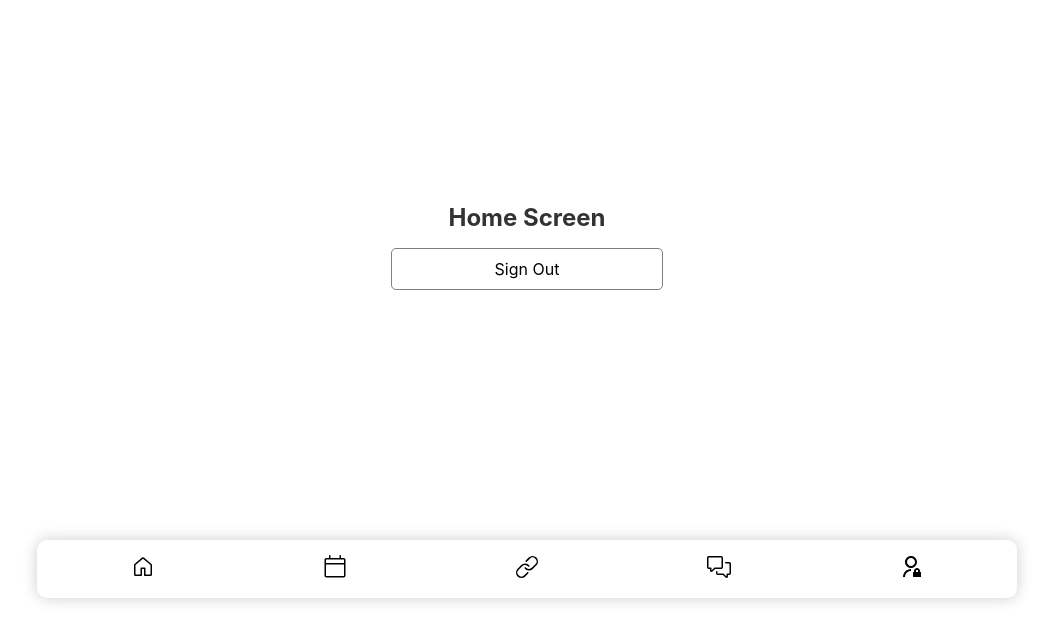
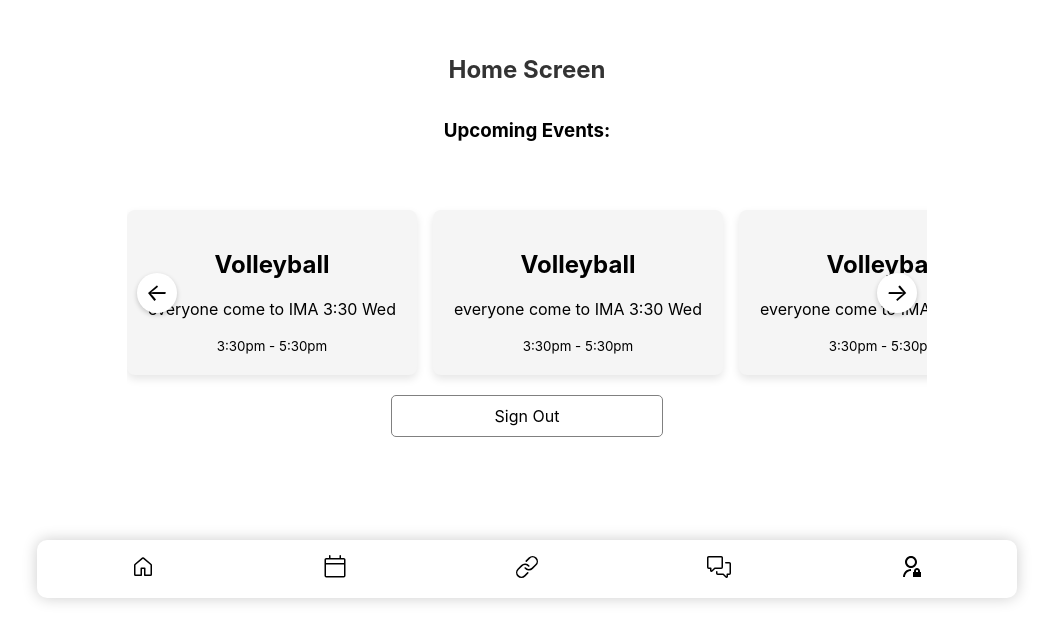
Before and after one commit to Kingdom-Coders/aaiv-app, a React (Create React App) app in the folder frontend/: page /home in a window 1280 px wide. Shown: the part 162-800 px from the top of the page, without its empty margins (113-1166 px from the left). Built offline with nearby package versions, Linux system fonts and the light colour scheme; sample sign-in values are in the browser's storage.

Commit message:
Upcoming Events

```diff
--- a/frontend/src/screens/Home/Home.css
+++ b/frontend/src/screens/Home/Home.css
@@ -26,3 +26,60 @@
   font-size: 24px;
   color: #333;
 }
+
+.wrapper {
+  position: relative;
+  overflow: hidden;
+  margin-top: 30px;
+  width: 100%;
+  max-width: 800px;
+  margin-left: auto;
+  margin-right: auto;
+}
+
+.carousel {
+  display: flex;
+  transition: all 0.3s ease;
+  overflow-x: auto;
+  scroll-behavior: smooth;
+  padding: 20px 0;
+}
+
+.card {
+  min-width: 250px;
+  margin-right: 16px;
+  padding: 20px;
+  background: #f5f5f5;
+  border-radius: 8px;
+  box-shadow: 0 4px 8px rgba(0,0,0,0.1);
+  flex-shrink: 0;
+  text-align: center;
+}
+
+.arrow {
+  position: absolute;
+  top: 50%;
+  transform: translateY(-50%);
+  cursor: pointer;
+  font-size: 24px;
+  background-color: #ffffff;
+  border-radius: 50%;
+  width: 40px;
+  height: 40px;
+  line-height: 40px;
+  text-align: center;
+  user-select: none;
+  box-shadow: 0 2px 5px rgba(0,0,0,0.2);
+}
+
+.arrow.left {
+  left: 10px;
+}
+
+.arrow.right {
+  right: 10px;
+}
+
+.dragging {
+  cursor: grabbing;
+}
--- a/frontend/src/screens/Home/Home.js
+++ b/frontend/src/screens/Home/Home.js
@@ -1,21 +1,144 @@
-import React, { useEffect } from "react";
-import { useDispatch, useSelector } from "react-redux";
+import React, { useEffect, useRef } from "react";
+import { useDispatch } from "react-redux";
 import { useNavigate } from "react-router-dom";
 import { logout } from "../../actions/userActions";
 import './Home.css';
 
+const events = [
+  {
+    title: "Volleyball",
+    description: "everyone come to IMA 3:30 Wed",
+    time: "3:30pm - 5:30pm"
+  },
+  {
+    title: "Volleyball",
+    description: "everyone come to IMA 3:30 Wed",
+    time: "3:30pm - 5:30pm"
+  },
+  {
+    title: "Volleyball",
+    description: "everyone come to IMA 3:30 Wed",
+    time: "3:30pm - 5:30pm"
+  },
+  {
+    title: "Volleyball",
+    description: "everyone come to IMA 3:30 Wed",
+    time: "3:30pm - 5:30pm"
+  },
+];
+
 const Home = () => {
   const navigate = useNavigate();
   const dispatch = useDispatch();
+  const carouselRef = useRef(null);
+  const wrapperRef = useRef(null);
+  const timeoutIdRef = useRef(null);
 
   const logoutHandler = () => {
     dispatch(logout());
-  }
+    navigate('/');
+  };
+
+  useEffect(() => {
+    const carousel = carouselRef.current;
+    const wrapper = wrapperRef.current;
+    const arrowBtns = wrapper?.querySelectorAll("i");
+
+    if (!carousel || !wrapper) return;
+
+    const firstCard = carousel.querySelector(".card");
+    const firstCardWidth = firstCard?.offsetWidth || 0;
+
+    let isDragging = false;
+    let startX;
+    let startScrollLeft;
+
+    const dragStart = (e) => {
+      isDragging = true;
+      carousel.classList.add("dragging");
+      startX = e.pageX;
+      startScrollLeft = carousel.scrollLeft;
+    };
+
+    const dragging = (e) => {
+      if (!isDragging) return;
+
+      const newScrollLeft = startScrollLeft - (e.pageX - startX);
+
+      if (newScrollLeft <= 0 || newScrollLeft >= (carousel.scrollWidth - carousel.offsetWidth)) {
+        isDragging = false;
+        return;
+      }
+
+      carousel.scrollLeft = newScrollLeft;
+    };
+
+    const dragStop = () => {
+      isDragging = false;
+      carousel.classList.remove("dragging");
+    };
+
+    const autoPlay = () => {
+      if (window.innerWidth < 800) return;
+      const totalCardWidth = carousel.scrollWidth;
+      const maxScrollLeft = totalCardWidth - carousel.offsetWidth;
+      if (carousel.scrollLeft >= maxScrollLeft) return;
+
+      timeoutIdRef.current = setTimeout(() => {
+        carousel.scrollLeft += firstCardWidth;
+      }, 2500);
+    };
+
+    carousel.addEventListener("mousedown", dragStart);
+    carousel.addEventListener("mousemove", dragging);
+    document.addEventListener("mouseup", dragStop);
+    wrapper.addEventListener("mouseenter", () => clearTimeout(timeoutIdRef.current));
+    //wrapper.addEventListener("mouseleave", autoPlay);
+
+    arrowBtns?.forEach(btn => {
+      btn.addEventListener("click", () => {
+        carousel.scrollLeft += btn.id === "left" ? -firstCardWidth : firstCardWidth;
+      });
+    });
+
+    //autoPlay();
+
+    return () => {
+      carousel.removeEventListener("mousedown", dragStart);
+      carousel.removeEventListener("mousemove", dragging);
+      document.removeEventListener("mouseup", dragStop);
+      wrapper.removeEventListener("mouseenter", () => clearTimeout(timeoutIdRef.current));
+      //wrapper.removeEventListener("mouseleave", autoPlay);
+      arrowBtns?.forEach(btn => {
+        btn.removeEventListener("click", () => {});
+      });
+      clearTimeout(timeoutIdRef.current);
+    };
+  }, []);
 
   return (
     <div className="home-screen">
       <h1>Home Screen</h1>
-      <div className="signoutButton" onClick={() => { logoutHandler(); navigate('/'); }}>
+
+      <div>
+        <h3>Upcoming Events: </h3>
+      </div>
+
+      {/* Carousel */}
+      <div className="wrapper" ref={wrapperRef}>
+        <i id="left" className="arrow left">←</i>
+        <div className="carousel" ref={carouselRef}>
+          {events.map((event, index) => (
+            <div className="card" key={index}>
+              <h2>{event.title}</h2>
+              <p>{event.description}</p>
+              <small>{event.time}</small>
+            </div>
+          ))}
+        </div>
+        <i id="right" className="arrow right">→</i>
+      </div>
+      <div className="signoutButton" onClick={logoutHandler}>
         Sign Out
       </div>
     </div>
```
Lines whose indentation alone changed are shown as unchanged.
